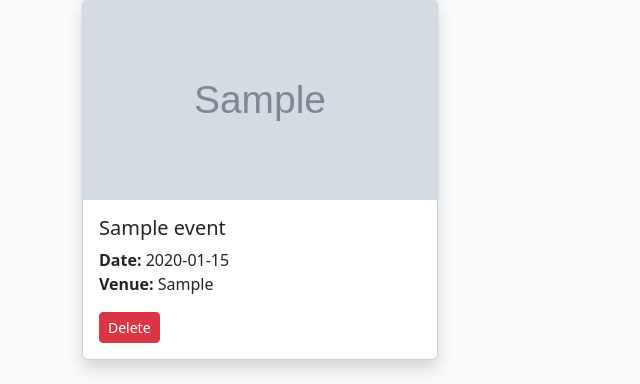
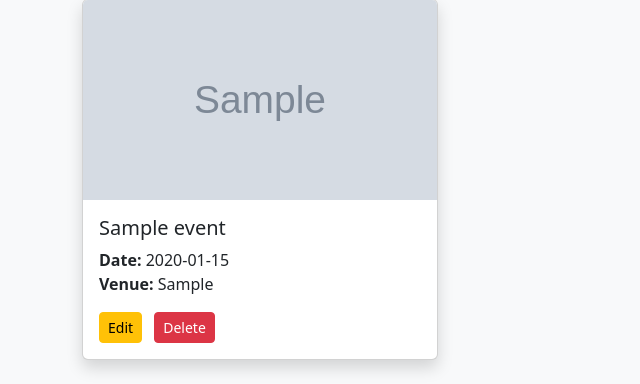
Before and after one commit to somesh129p/college-event-management, a Flask app: page /dashboard in a window 1280 px wide. Shown: the part 1045-1429 px from the top of the page, without its empty margins (0-640 px from the left). Run offline with Flask 3, Linux system fonts and the light colour scheme; the visitor is signed in with stand-in values (Sample User, id 1); tables that the repository leaves empty hold one stand-in row (values such as "Sample post"); grey boxes marked "Sample" are stand-in pictures.

Commit message:
Fix event action buttons

```diff
--- a/templates/admin_dashboard.html
+++ b/templates/admin_dashboard.html
@@ -173,6 +173,10 @@ class="card-img-top" style="height:200px;object-fit:cover;">
 <b>Venue:</b> {{event[3]}}
 </p>
 
+<a href="/edit_event/{{event[0]}}" class="btn btn-warning btn-sm me-2">
+   Edit
+</a>
+
 <a href="/delete_event/{{event[0]}}"
    class="btn btn-danger btn-sm"
    onclick="return confirm('Are you sure you want to delete this event? This will also remove all related registrations.');">
```
